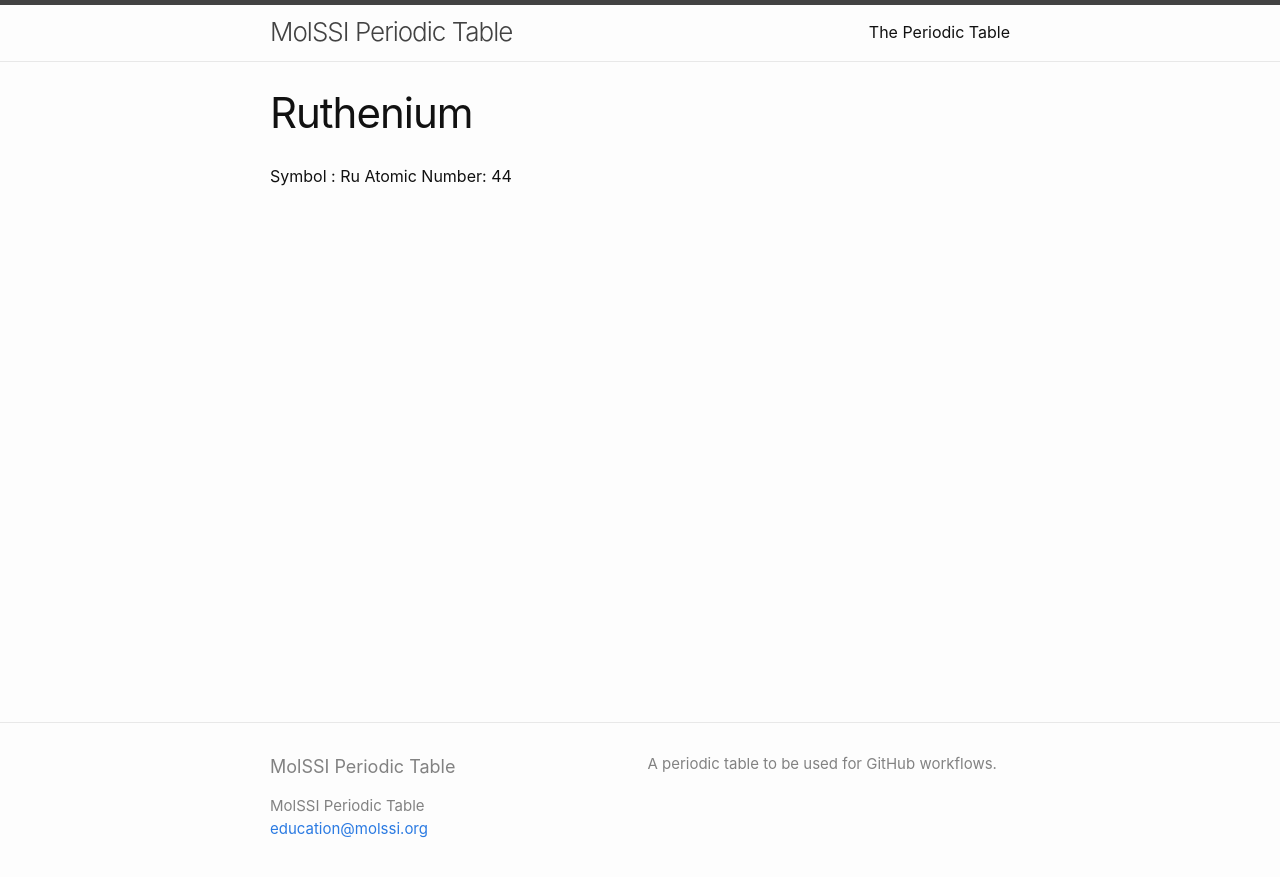
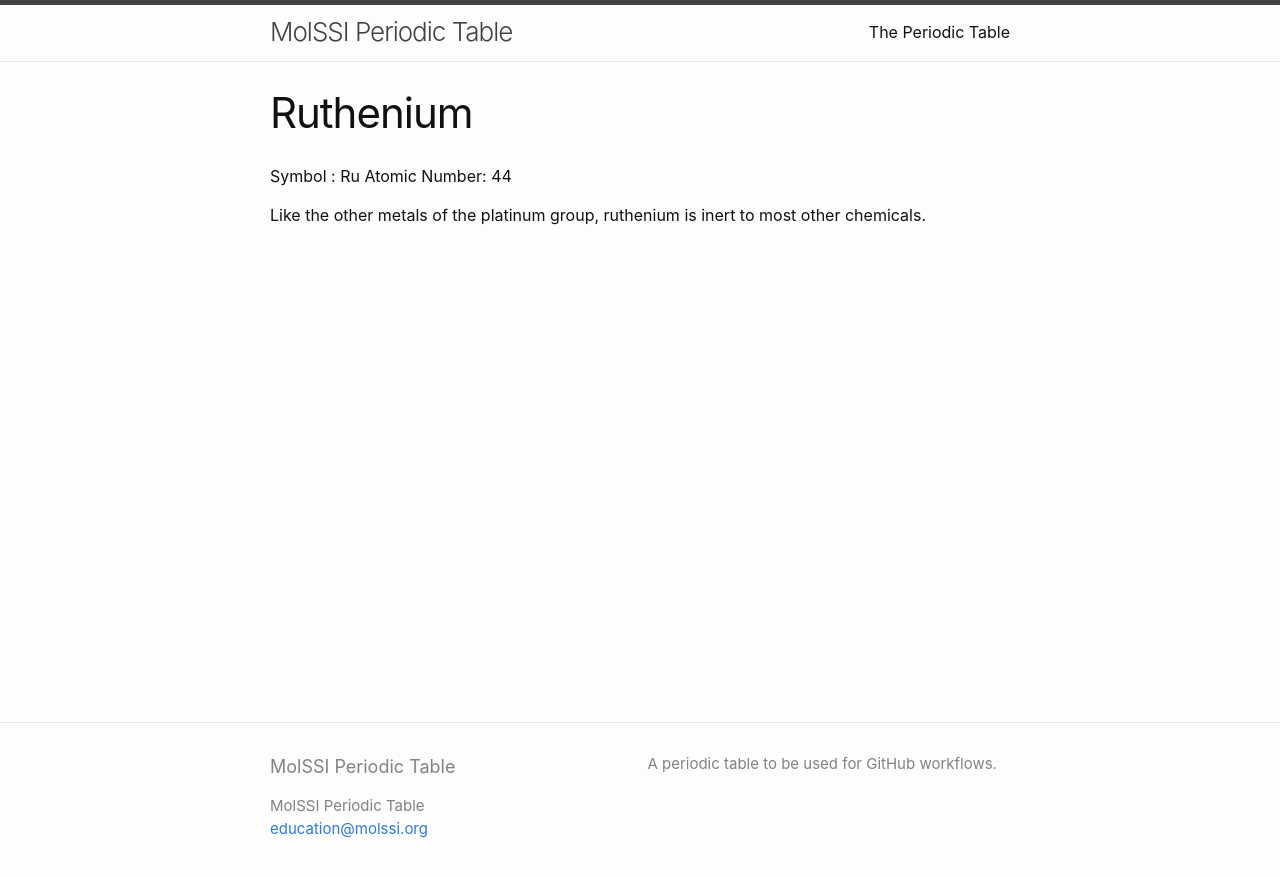
Before and after one commit to MolSSI-Education/periodic-table, a Jekyll site: the page built from elements/ruthenium.md, in a window 1280 px wide. Shown: the top 877 px of the page. Built offline with Jekyll 4.4.1, drawn with Linux system fonts in a browser that asks for light colours.

Commit message:
add more information about ruthenium

```diff
--- a/elements/ruthenium.md
+++ b/elements/ruthenium.md
@@ -5,3 +5,5 @@ title: Ruthenium
 
 Symbol : Ru
 Atomic Number: 44
+
+ Like the other metals of the platinum group, ruthenium is inert to most other chemicals.
```
